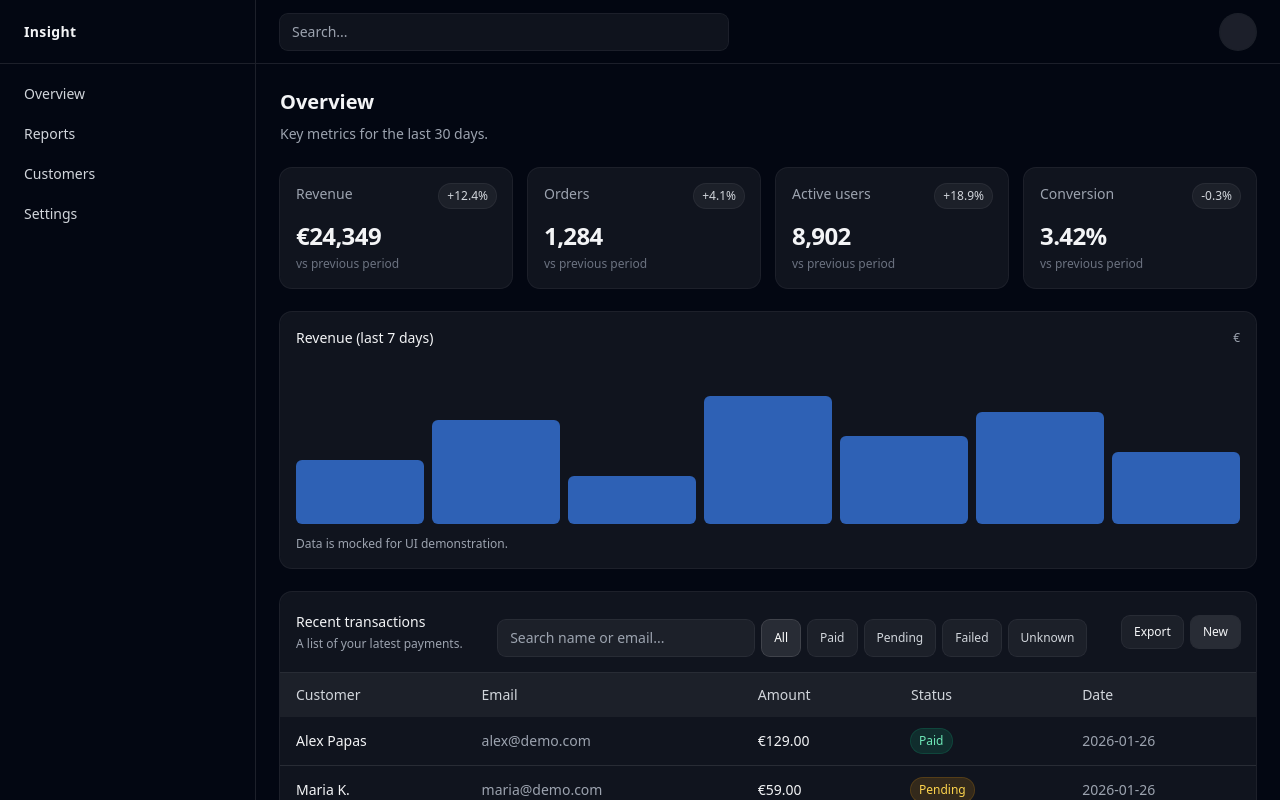
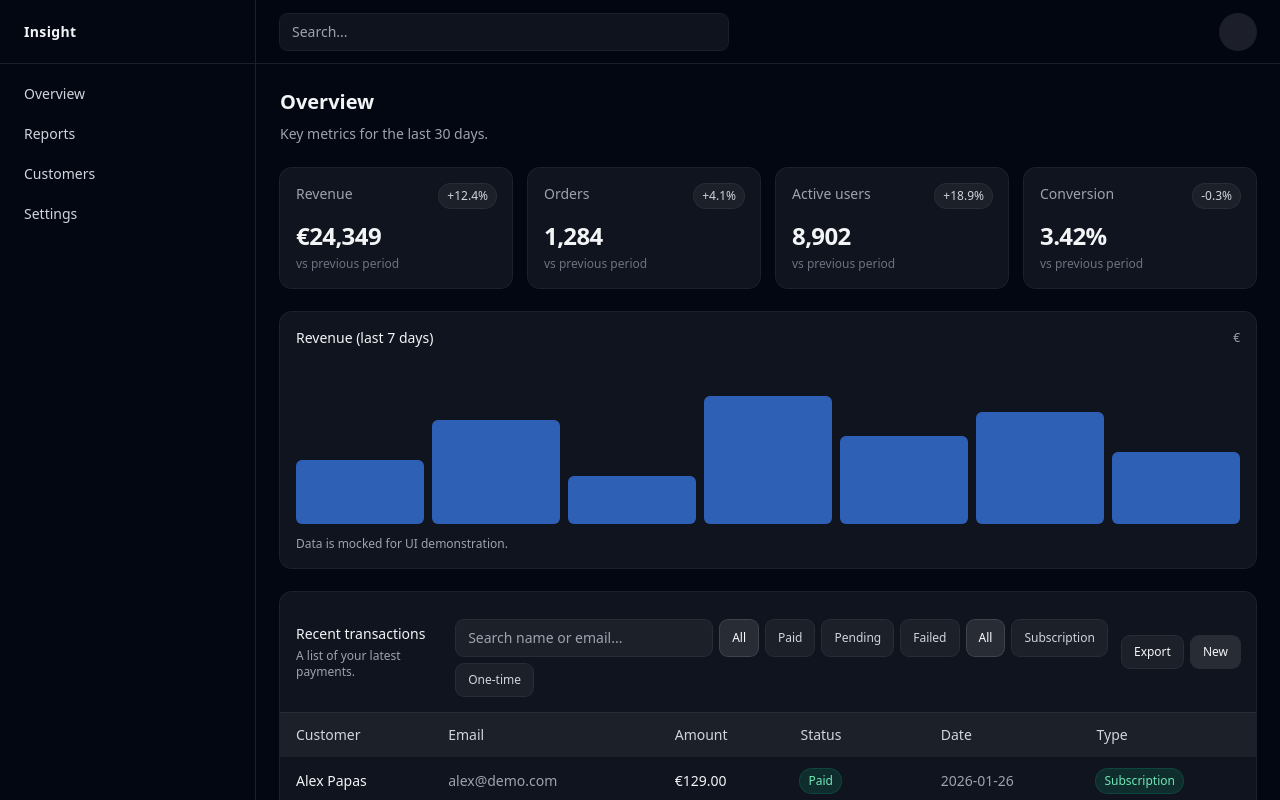
Before and after one commit to Arva96/portfolio-ui-dashboard, a React (Vite) app: page / in a window 1280 px wide. Shown: the top 800 px of the page. Built offline with nearby package versions, Linux system fonts and the light colour scheme.

Commit message:
Add payment type column and type filter logic

```diff
--- a/src/App.jsx
+++ b/src/App.jsx
@@ -4,10 +4,12 @@ export default function App() {
   const [transactions, setTransactions] = useState([])
 const [loading, setLoading] = useState(true)
 const [statusFilter, setStatusFilter] = useState("All")
+const [typeFilter, setTypeFilter] = useState("All")
 const [search, setSearch] = useState("");
 
 const filteredTransactions = transactions
   .filter((tx) => statusFilter === "All" ? true : tx.status === statusFilter)
+  .filter((tx) => typeFilter === "All" ? true : tx.type === typeFilter)
   .filter((tx) => {
     const q = search.trim().toLowerCase();
     if (!q) return true;
@@ -21,12 +23,11 @@ useEffect(() => {
 
   const id = setTimeout(() => {
     setTransactions([
-      { name: "Alex Papas", email: "alex@demo.com", amount: "€129.00", status: "Paid", date: "2026-01-26" },
-      { name: "Maria K.", email: "maria@demo.com", amount: "€59.00", status: "Pending", date: "2026-01-26" },
-      { name: "Nikos D.", email: "nikos@demo.com", amount: "€249.00", status: "Failed", date: "2026-01-25" },
-      { name: "Elena S.", email: "elena@demo.com", amount: "€19.00", status: "Paid", date: "2026-01-25" },
+      { name: "Alex Papas", email: "alex@demo.com", amount: "€129.00", status: "Paid", date: "2026-01-26", type: "Subscription"},
+      { name: "Maria K.", email: "maria@demo.com", amount: "€59.00", status: "Pending", date: "2026-01-26", type: "Subscription" },
+      { name: "Nikos D.", email: "nikos@demo.com", amount: "€249.00", status: "Failed", date: "2026-01-25", type: "One-time"},
+      { name: "Elena S.", email: "elena@demo.com", amount: "€19.00", status: "Paid", date: "2026-01-25", type: "One-time"},
     ])
-
     setLoading(false)
   }, 1200)
 
@@ -152,7 +153,7 @@ useEffect(() => {
                placeholder:text-gray-400 ring-1 ring-white/10 focus:outline-none
                focus:ring-2 focus:ring-sky-500/50"
   />
-  {["All", "Paid", "Pending", "Failed", "Unknown"].map((s) => {
+  {["All", "Paid", "Pending", "Failed"].map((s) => {
     const active = statusFilter === s
     return (
       <button
@@ -165,6 +166,22 @@ useEffect(() => {
         }`}
       >
         {s}
+      </button>
+    )
+  })}
+  {["All", "Subscription", "One-time"].map((t) => {
+    const active = typeFilter === t
+    return (
+      <button
+        key={t}
+        onClick={() => {console.log("typeFilter ->", t); setTypeFilter(t)}}
+        className={`text-xs rounded-lg px-3 py-2 ring-1 transition ${
+          active
+            ? "bg-white/10 text-white ring-white/20"
+            : "bg-white/5 text-gray-300 ring-white/10 hover:bg-white/10"
+        }`}
+      >
+        {t}
       </button>
     )
   })}
@@ -190,29 +207,38 @@ useEffect(() => {
           <th className="text-left font-medium px-4 py-3">Amount</th>
           <th className="text-left font-medium px-4 py-3">Status</th>
           <th className="text-left font-medium px-4 py-3">Date</th>
+          <th className="text-left font-medium px-4 py-3">Type</th>
         </tr>
       </thead>
 
       <tbody className="divide-y divide-white/10">
         {loading ? (
   <tr>
-    <td colSpan={5} className="px-4 py-8 text-center text-gray-400">
+    <td colSpan={6} className="px-4 py-8 text-center text-gray-400">
       Loading transactions…
     </td>
   </tr>
 
 ) : filteredTransactions.length === 0 ? (
     <tr>
-    <td colSpan={5} className="px-4 py-6 text-center text-sm text-gray-400">
-      No results for <span className="text-gray-200">{statusFilter}</span>
-      {search.trim() ? (
-        <> & “<span className="text-gray-200">{search.trim()}</span>”</>
-      ) : null}
-      .
-    </td>
+    <td colSpan={6} className="px-4 py-6 text-center text-sm text-gray-400">
+  No results for{" "}
+  <span className="text-gray-200">{statusFilter}</span>
+  {typeFilter !== "All" && (
+    <>
+      {" "} / <span className="text-gray-200">{typeFilter}</span>
+    </>
+  )}
+  {search.trim() && (
+    <>
+      {" "} &quot;<span className="text-gray-200">{search.trim()}</span>&quot;
+    </>
+  )}
+</td>
+
   </tr>
 ): ( filteredTransactions.map((tx, idx) => {
-    const badge =
+    const statusBadge =
       tx.status === "Paid"
         ? "bg-emerald-500/15 text-emerald-300 ring-emerald-500/30"
         : tx.status === "Pending"
@@ -221,17 +247,27 @@ useEffect(() => {
         ? "bg-rose-500/15 text-rose-300 ring-rose-500/30"
         : "bg-white/10 text-gray-200 ring-white/20"
 
+      const typeBadge =
+        tx.type === "Subscription"
+        ? "bg-emerald-500/15 text-emerald-300 ring-emerald-500/30"
+        : "bg-rose-500/15 text-rose-300 ring-rose-500/30"
+
     return (
       <tr key={idx} className="hover:bg-white/5">
         <td className="px-4 py-3 font-medium">{tx.name}</td>
         <td className="px-4 py-3 text-gray-400">{tx.email}</td>
         <td className="px-4 py-3">{tx.amount}</td>
         <td className="px-4 py-3">
-          <span className={`inline-flex rounded-full px-2 py-1 text-xs ring-1 ${badge}`}>
+          <span className={`inline-flex rounded-full px-2 py-1 text-xs ring-1 ${statusBadge}`}>
             {tx.status}
           </span>
         </td>
         <td className="px-4 py-3 text-gray-400">{tx.date}</td>
+        <td className="px-4 py-3">
+          <span className={`inline-flex rounded-full px-2 py-1 text-xs ring-1 ${typeBadge}`}>
+            {tx.type}
+          </span>
+        </td>
       </tr>
     )
   })
```
